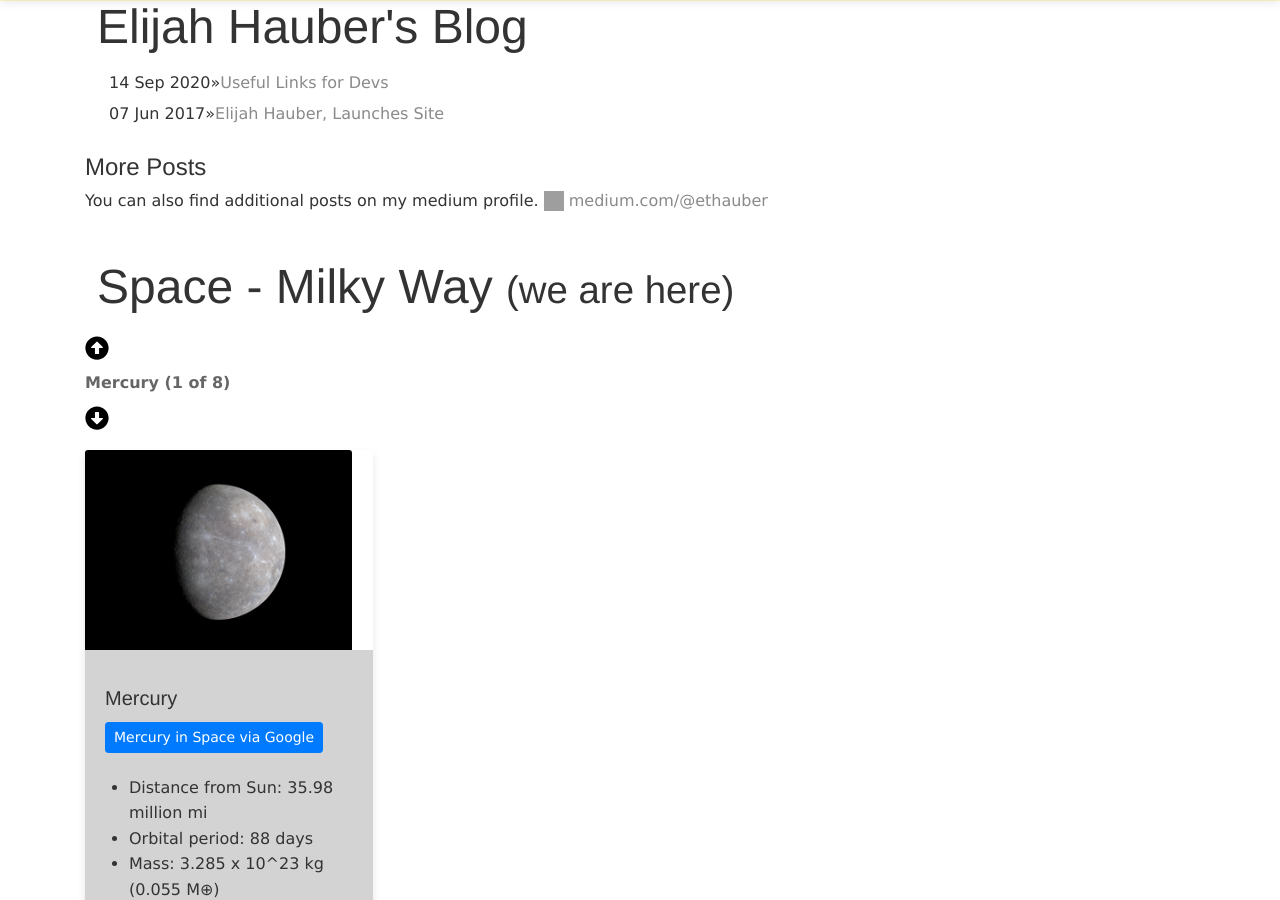
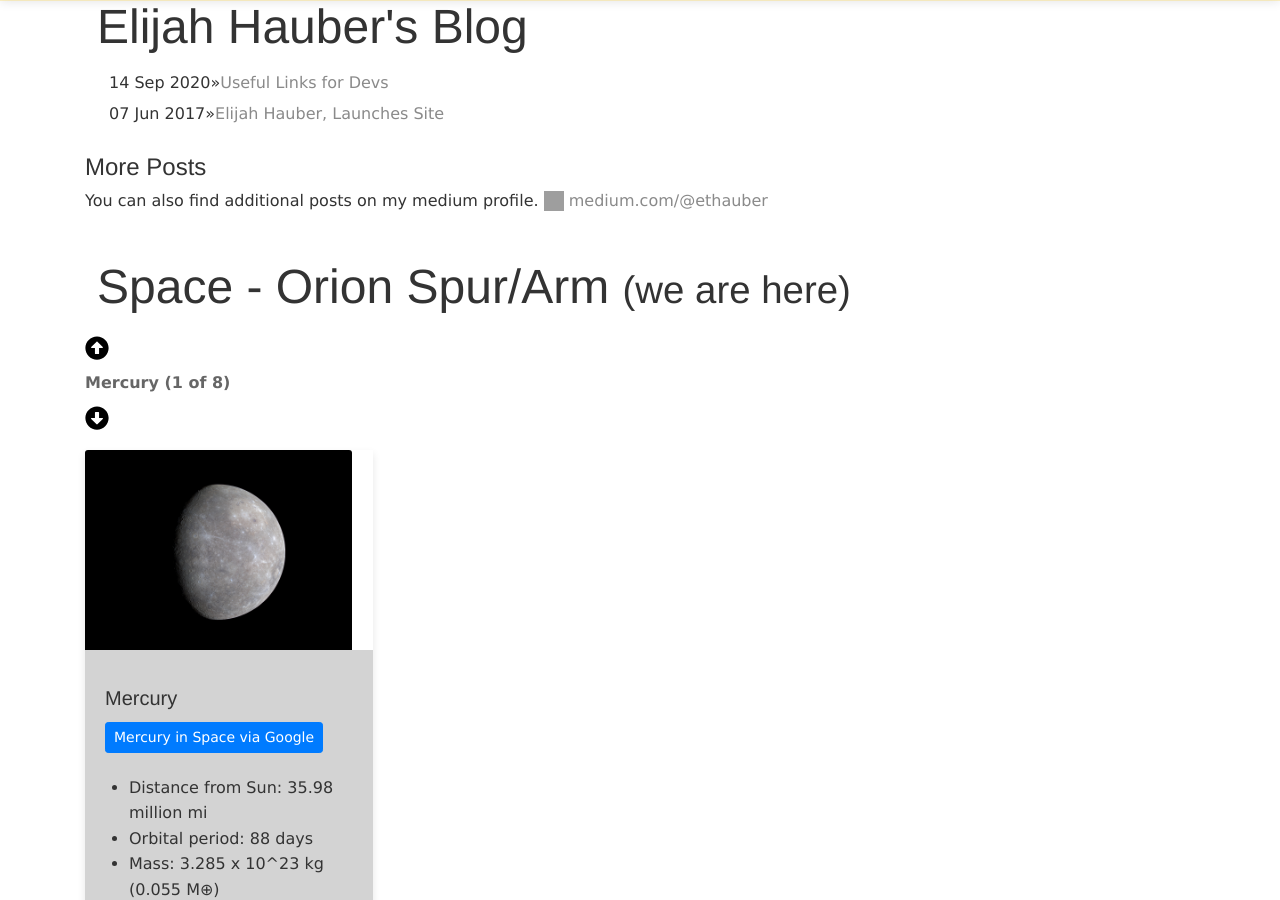
Before and after one commit to ethauber/ethauber.github.io, a Jekyll site: the page built from index.html, in a window 1280 px wide and 900 px high, scrolled down 4553 px. Built offline with Jekyll 4.4.1, drawn with Linux system fonts in a browser that asks for light colours; some of the changed text lies outside the part shown; grey boxes are pictures that could not be loaded.

Commit message:
More specific location within the milk way

```diff
--- a/index.html
+++ b/index.html
@@ -26,7 +26,7 @@
             <a class="nav-link" href="#blog" data-section="blog">Blog</a>
           </li>
           <li class="nav-item">
-            <a class="nav-link" href="#space" data-section="space">Space - Milky Way <small>(we are here)</small></a>
+            <a class="nav-link" href="#space" data-section="space">Space - Orion Spur/Arm <small>(we are here)</small></a>
           </li>
         </ul>
       </div>
@@ -636,7 +636,7 @@
       <div class="container">
         <div class="row">
           <div class="col-12">
-            <h1>Space - Milky Way <small>(we are here)</small></h1>
+            <h1>Space - Orion Spur/Arm <small>(we are here)</small></h1>
           <div style="margin: 20px 0;">
             <span class="d-flex justify-content-center arrow-up" style="cursor: pointer;" title="Previous Planet"></span>
             <div style="margin: 10px 0;">
@@ -1064,7 +1064,7 @@
       'about': 'About Elijah Hauber',
       'works': 'Elijah Hauber\'s Works',
       'blog': 'Elijah Hauber\'s Blog',
-      'space': 'Space - Milky Way <small>(we are here)</small>'
+      'space': 'Space - Orion Spur/Arm <small>(we are here)</small>'
     };
     return titles[section] || 'Elijah Hauber';
   }
```
